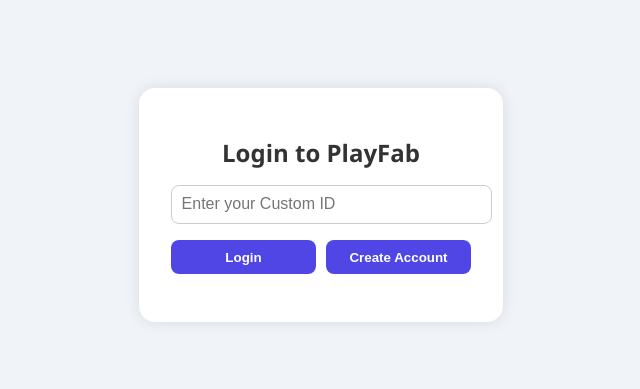
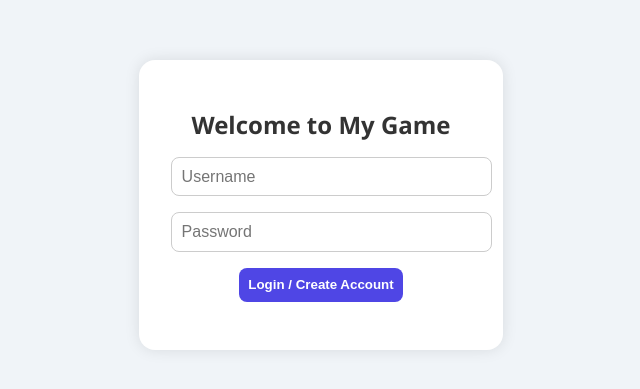
Before and after one commit to 1sthtmlcoder/Playfab-webite-login-base, a plain HTML site: page index.html in a window 1280 px wide. Shown: the part 195-584 px from the top of the page, without its empty margins (319-959 px from the left). Drawn offline with Linux system fonts and the light colour scheme.

Commit message:
Update index.html

```diff
--- a/index.html
+++ b/index.html
@@ -3,20 +3,19 @@
 <head>
   <meta charset="UTF-8" />
   <meta name="viewport" content="width=device-width, initial-scale=1.0" />
-  <title>PlayFab Login</title>
+  <title>Login - My Game</title>
   <link rel="stylesheet" href="style.css" />
 </head>
 <body>
   <div class="container">
-    <h1>Login to PlayFab</h1>
-    <input type="text" id="customId" placeholder="Enter your Custom ID" />
-    <div class="buttons">
-      <button onclick="login(false)">Login</button>
-      <button onclick="login(true)">Create Account</button>
-    </div>
-    <p id="message"></p>
+    <h1>Welcome to My Game</h1>
+    <form id="loginForm">
+      <input type="text" id="username" placeholder="Username" required />
+      <input type="password" id="password" placeholder="Password" required />
+      <button type="submit">Login / Create Account</button>
+    </form>
+    <div id="message"></div>
   </div>
-
   <script src="script.js"></script>
 </body>
 </html>
```
